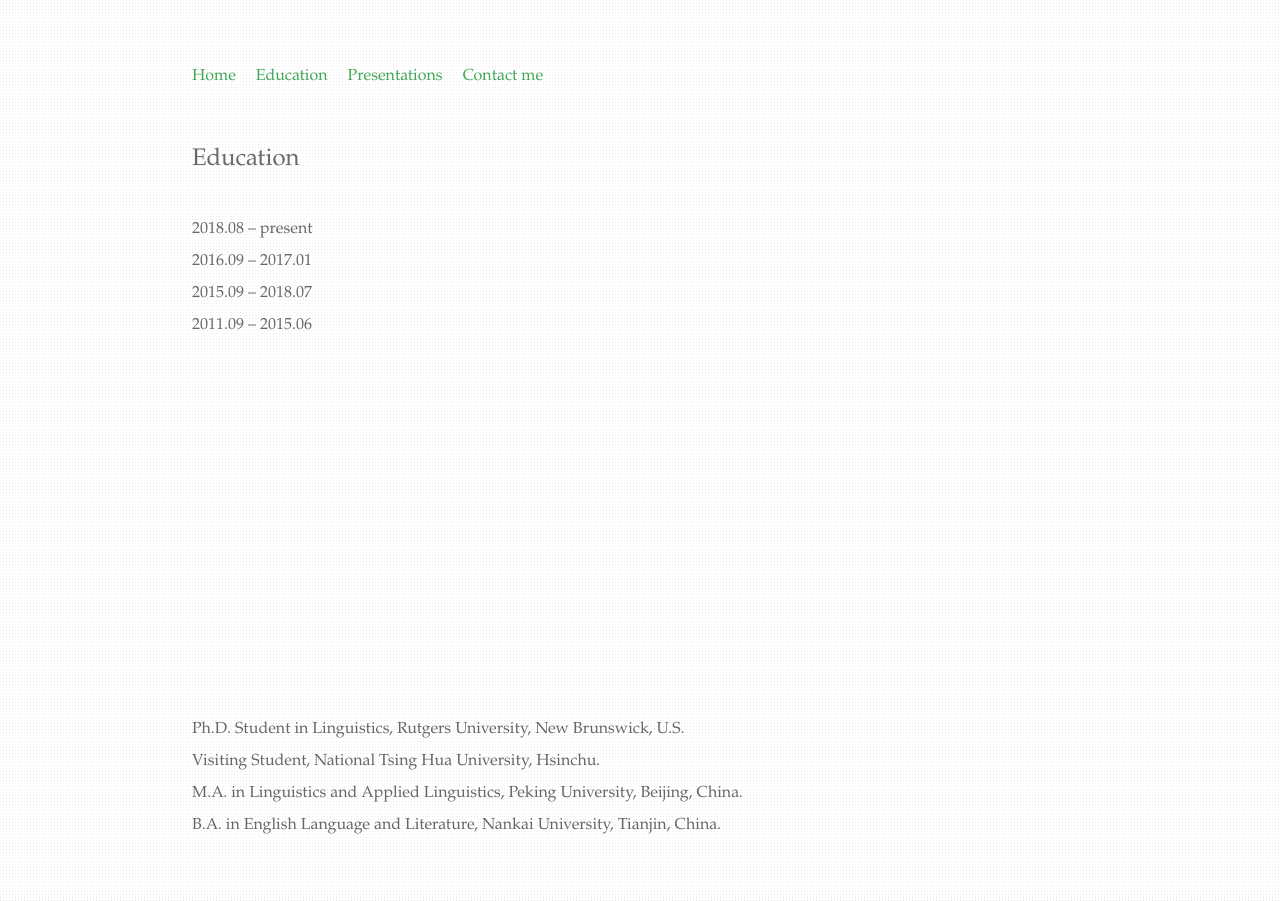
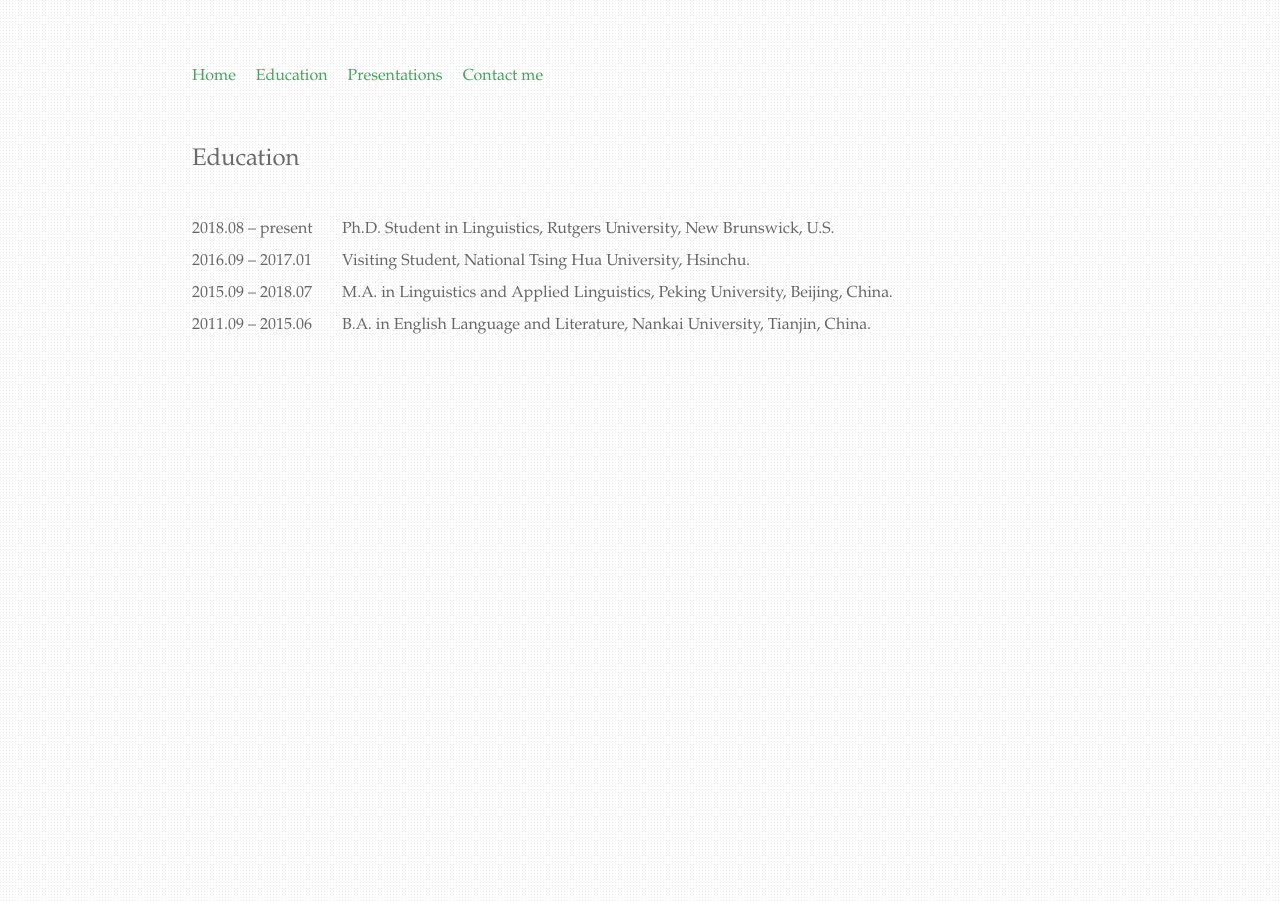
Before and after one commit to chaoyichen71/chaoyichen71.github.io, a Jekyll site: the page built from Education/index.html, in a window 1280 px wide. Built offline with Jekyll 4.4.1, drawn with Linux system fonts in a browser that asks for light colours.

Commit message:
Update index.html

```diff
--- a/Education/index.html
+++ b/Education/index.html
@@ -15,7 +15,7 @@
 	2015.09 – 2018.07 <br>
 	2011.09 – 2015.06 <br>
 	</div>
-      <div class="red"></div>
+      <div class="red">
         Ph.D. Student in Linguistics, Rutgers University, New Brunswick, U.S.<br>
 	Visiting Student, National Tsing Hua University, Hsinchu.<br>
         M.A. in Linguistics and Applied Linguistics, Peking University, Beijing, China.<br>
```
